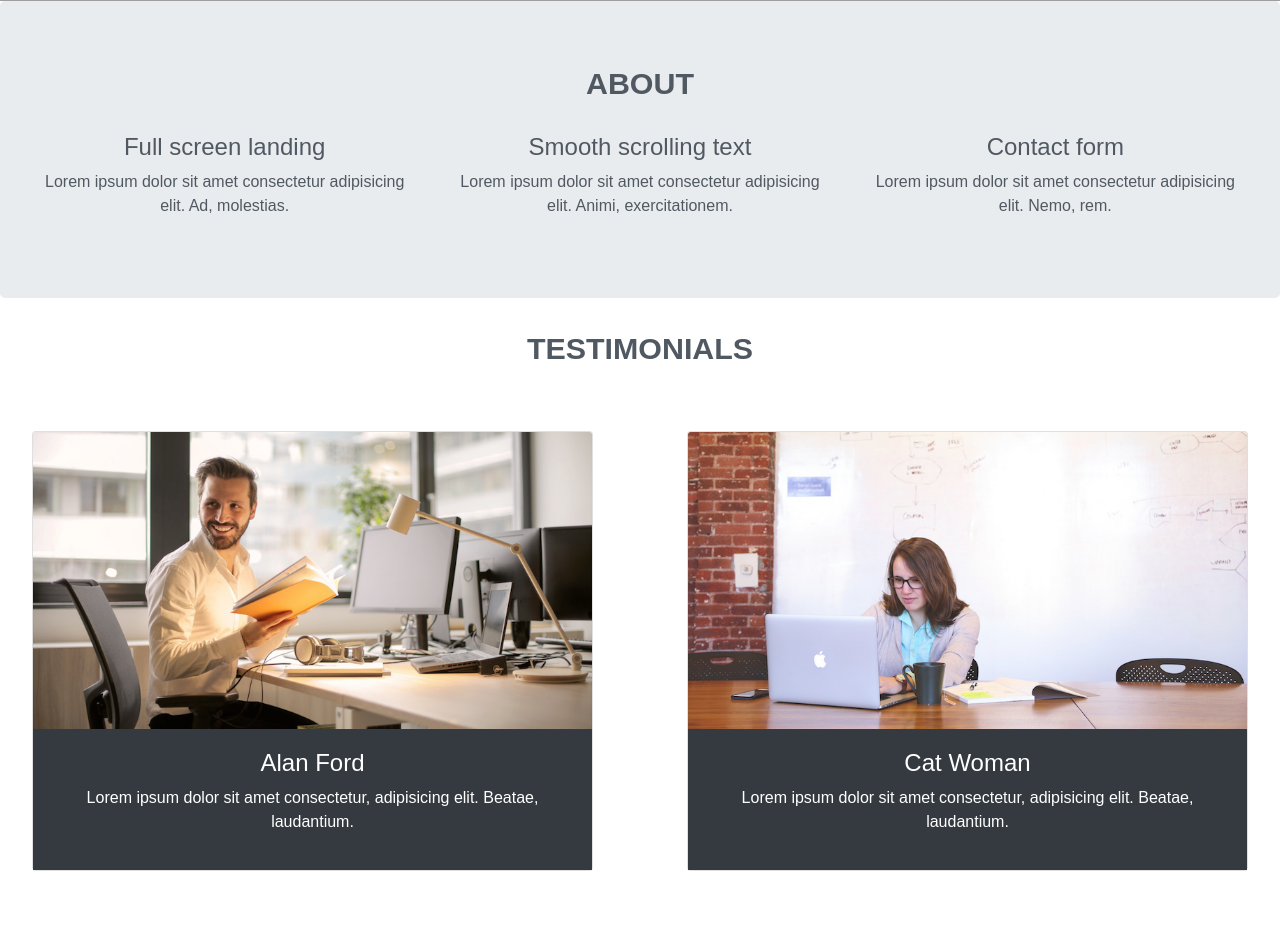
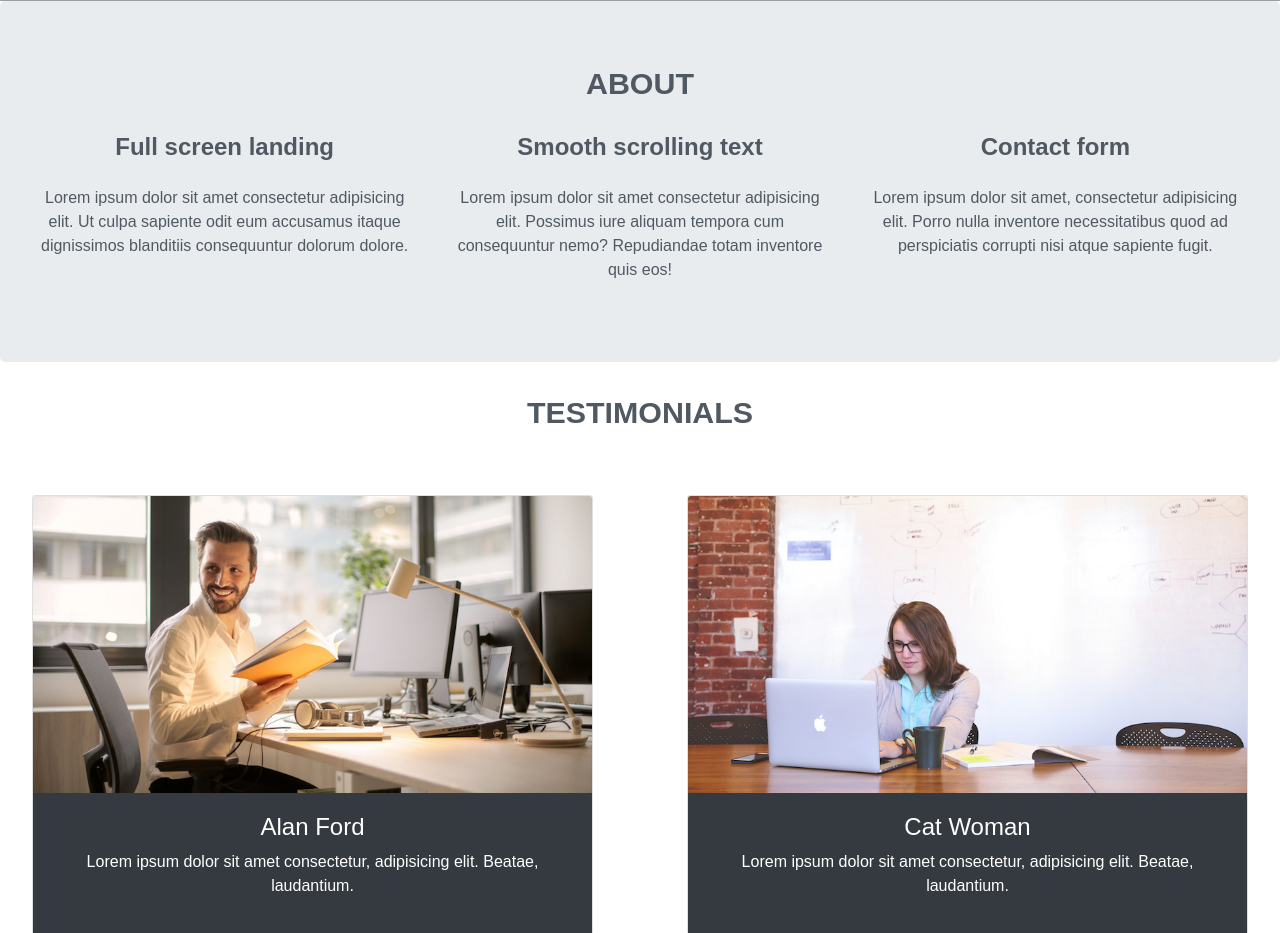
Before and after one commit to BojanMilutinovic1811/Bootstrap-Fundamentals, a plain HTML site: page responsiveWebsiteTheme/index.html in a window 1280 px wide. Shown: the part 799-1732 px from the top of the page. Drawn offline with nearby package versions, Linux system fonts and the light colour scheme; grey boxes are pictures that could not be loaded.

Commit message:
modification

```diff
--- a/responsiveWebsiteTheme/index.html
+++ b/responsiveWebsiteTheme/index.html
@@ -70,18 +70,19 @@
             <h3 class="heading">About</h3>
             <div class="row">
                 <div class="col-md-4 text-center">
-                    <h4>Full screen landing</h4>
-                    <p>Lorem ipsum dolor sit amet consectetur adipisicing elit. Ad, molestias.</p>
+                    <h4 class='pb-3 font-weight-bold'>Full screen landing</h4>
+                    <p>Lorem ipsum dolor sit amet consectetur adipisicing elit. Ut culpa sapiente odit eum accusamus
+                        itaque dignissimos blanditiis consequuntur dolorum dolore.</p>
                 </div>
                 <div class="col-md-4 text-center">
-                    <h4>Smooth scrolling text</h4>
-                    <p>Lorem ipsum dolor sit amet consectetur adipisicing elit. Animi, exercitationem.</p>
-
+                    <h4 class='pb-3 font-weight-bold'>Smooth scrolling text</h4>
+                    <p>Lorem ipsum dolor sit amet consectetur adipisicing elit. Possimus iure aliquam tempora cum
+                        consequuntur nemo? Repudiandae totam inventore quis eos!</p>
                 </div>
                 <div class="col-md-4 text-center">
-                    <h4>Contact form</h4>
-                    <p>Lorem ipsum dolor sit amet consectetur adipisicing elit. Nemo, rem.</p>
-
+                    <h4 class='pb-3 font-weight-bold'>Contact form</h4>
+                    <p>Lorem ipsum dolor sit amet, consectetur adipisicing elit. Porro nulla inventore necessitatibus
+                        quod ad perspiciatis corrupti nisi atque sapiente fugit.</p>
                 </div>
             </div>
 
@@ -135,7 +136,8 @@
                 </div>
             </div>
         </div>
-    </div> <!--end of portfolio section-->
+    </div>
+    <!--end of portfolio section-->
 
 
 
```
Lines whose indentation alone changed are shown as unchanged.
